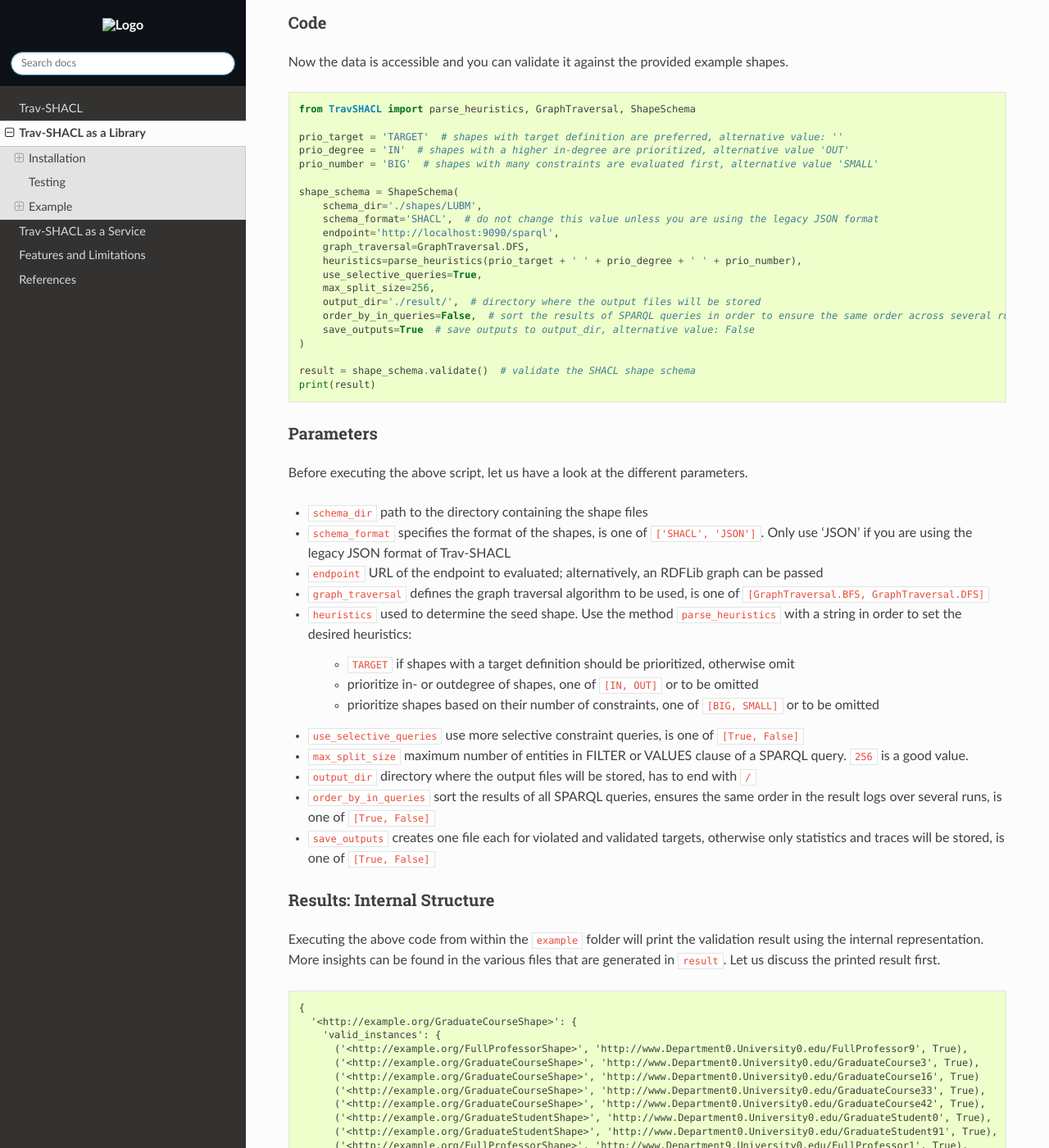
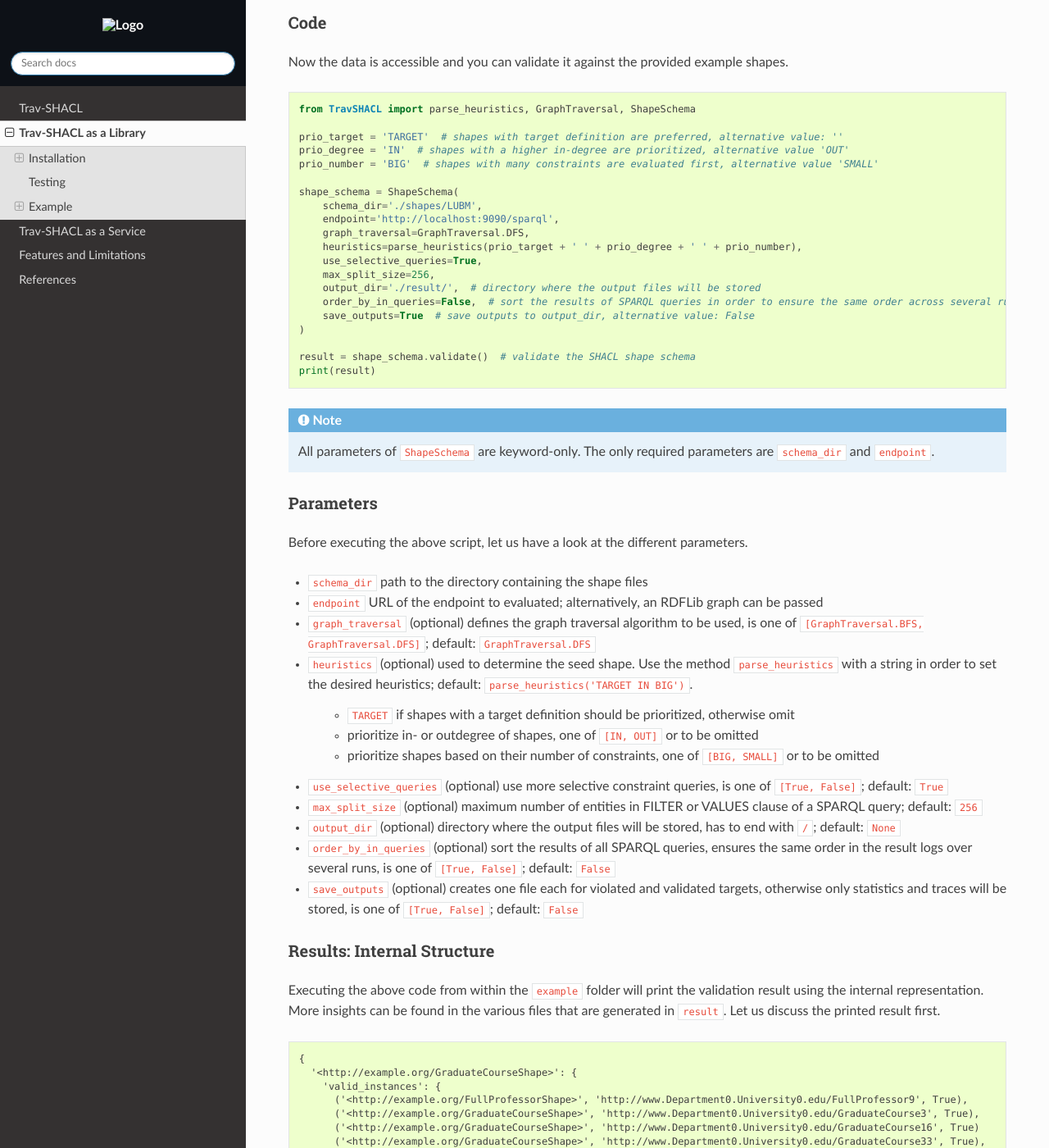
Before and after one commit to SDM-TIB/Trav-SHACL, a Sphinx documentation site: the page built from docs/library.rst, in a window 1280 px wide and 1400 px high, scrolled down 1914 px. Shown: the whole window at 82% size. Built offline with Sphinx 7.4.7 and the Read the Docs theme 2.0.0, drawn with Linux system fonts in a browser that asks for light colours.

Commit message:
docs: add default values of ShapeSchema

```diff
--- a/docs/library.rst
+++ b/docs/library.rst
@@ -116,7 +116,6 @@ Now the data is accessible and you can validate it against the provided example
 
     shape_schema = ShapeSchema(
         schema_dir='./shapes/LUBM',
-        schema_format='SHACL',  # do not change this value unless you are using the legacy JSON format
         endpoint='http://localhost:9090/sparql',
         graph_traversal=GraphTraversal.DFS,
         heuristics=parse_heuristics(prio_target + ' ' + prio_degree + ' ' + prio_number),
@@ -130,25 +129,28 @@ Now the data is accessible and you can validate it against the provided example
     result = shape_schema.validate()  # validate the SHACL shape schema
     print(result)
 
+.. NOTE::
+
+   All parameters of ``ShapeSchema`` are keyword-only. The only required parameters are ``schema_dir`` and ``endpoint``.
+
 Parameters
 ==========
 
 Before executing the above script, let us have a look at the different parameters.
 
 * ``schema_dir`` path to the directory containing the shape files
-* ``schema_format`` specifies the format of the shapes, is one of ``['SHACL', 'JSON']``. Only use 'JSON' if you are using the legacy JSON format of Trav-SHACL
 * ``endpoint`` URL of the endpoint to evaluated; alternatively, an RDFLib graph can be passed
-* ``graph_traversal`` defines the graph traversal algorithm to be used, is one of ``[GraphTraversal.BFS, GraphTraversal.DFS]``
-* ``heuristics`` used to determine the seed shape. Use the method ``parse_heuristics`` with a string in order to set the desired heuristics:
+* ``graph_traversal`` (optional) defines the graph traversal algorithm to be used, is one of ``[GraphTraversal.BFS, GraphTraversal.DFS]``; default: ``GraphTraversal.DFS``
+* ``heuristics`` (optional) used to determine the seed shape. Use the method ``parse_heuristics`` with a string in order to set the desired heuristics; default: ``parse_heuristics('TARGET IN BIG')``.
 
    + ``TARGET`` if shapes with a target definition should be prioritized, otherwise omit
    + prioritize in- or outdegree of shapes, one of ``[IN, OUT]`` or to be omitted
    + prioritize shapes based on their number of constraints, one of ``[BIG, SMALL]`` or to be omitted
-* ``use_selective_queries`` use more selective constraint queries, is one of ``[True, False]``
-* ``max_split_size`` maximum number of entities in FILTER or VALUES clause of a SPARQL query. ``256`` is a good value.
-* ``output_dir`` directory where the output files will be stored, has to end with ``/``
-* ``order_by_in_queries`` sort the results of all SPARQL queries, ensures the same order in the result logs over several runs, is one of ``[True, False]``
-* ``save_outputs`` creates one file each for violated and validated targets, otherwise only statistics and traces will be stored, is one of ``[True, False]``
+* ``use_selective_queries`` (optional) use more selective constraint queries, is one of ``[True, False]``; default: ``True``
+* ``max_split_size`` (optional) maximum number of entities in FILTER or VALUES clause of a SPARQL query; default: ``256``
+* ``output_dir`` (optional) directory where the output files will be stored, has to end with ``/``; default: ``None``
+* ``order_by_in_queries`` (optional) sort the results of all SPARQL queries, ensures the same order in the result logs over several runs, is one of ``[True, False]``; default: ``False``
+* ``save_outputs`` (optional) creates one file each for violated and validated targets, otherwise only statistics and traces will be stored, is one of ``[True, False]``; default: ``False``
 
 Results: Internal Structure
 ===========================
```
